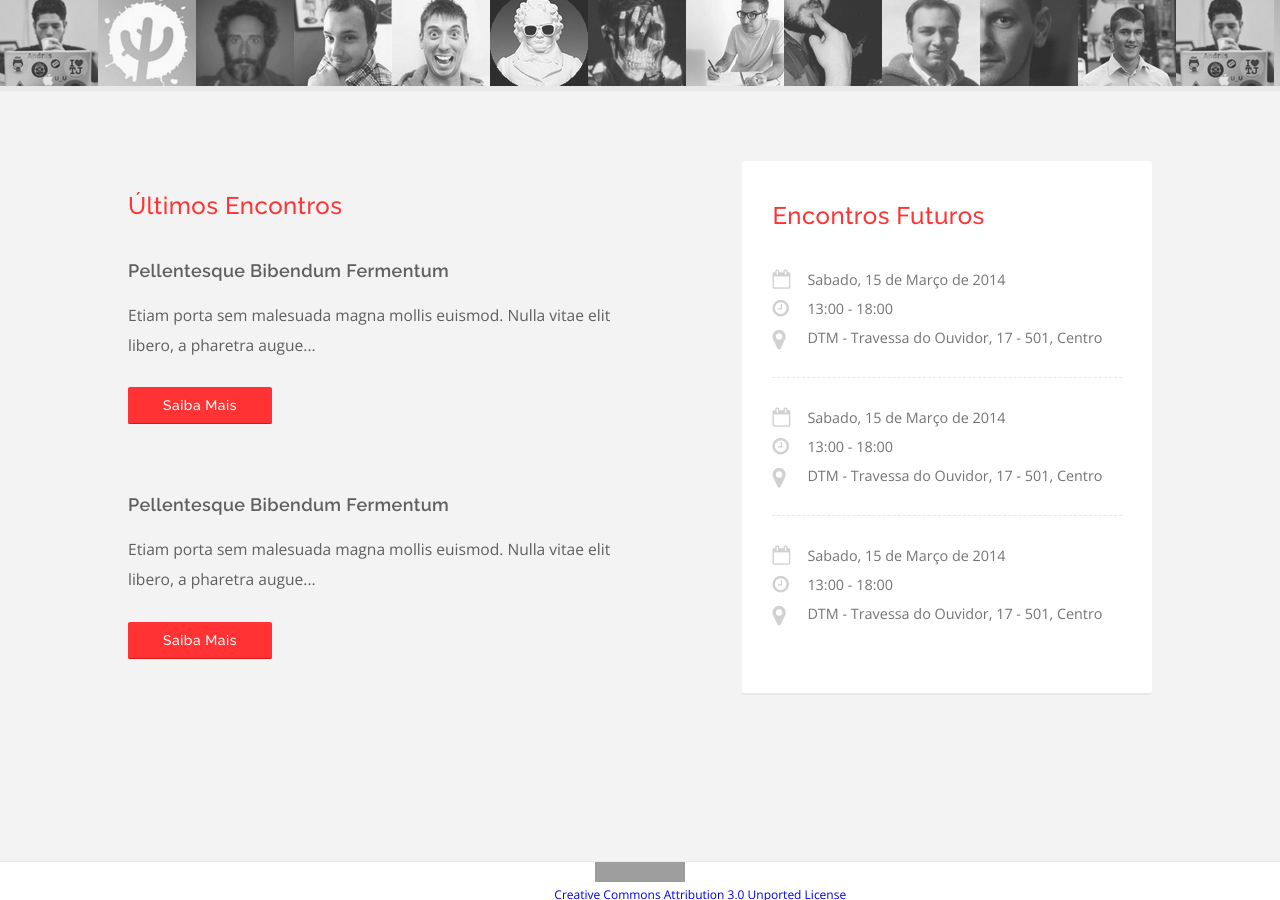
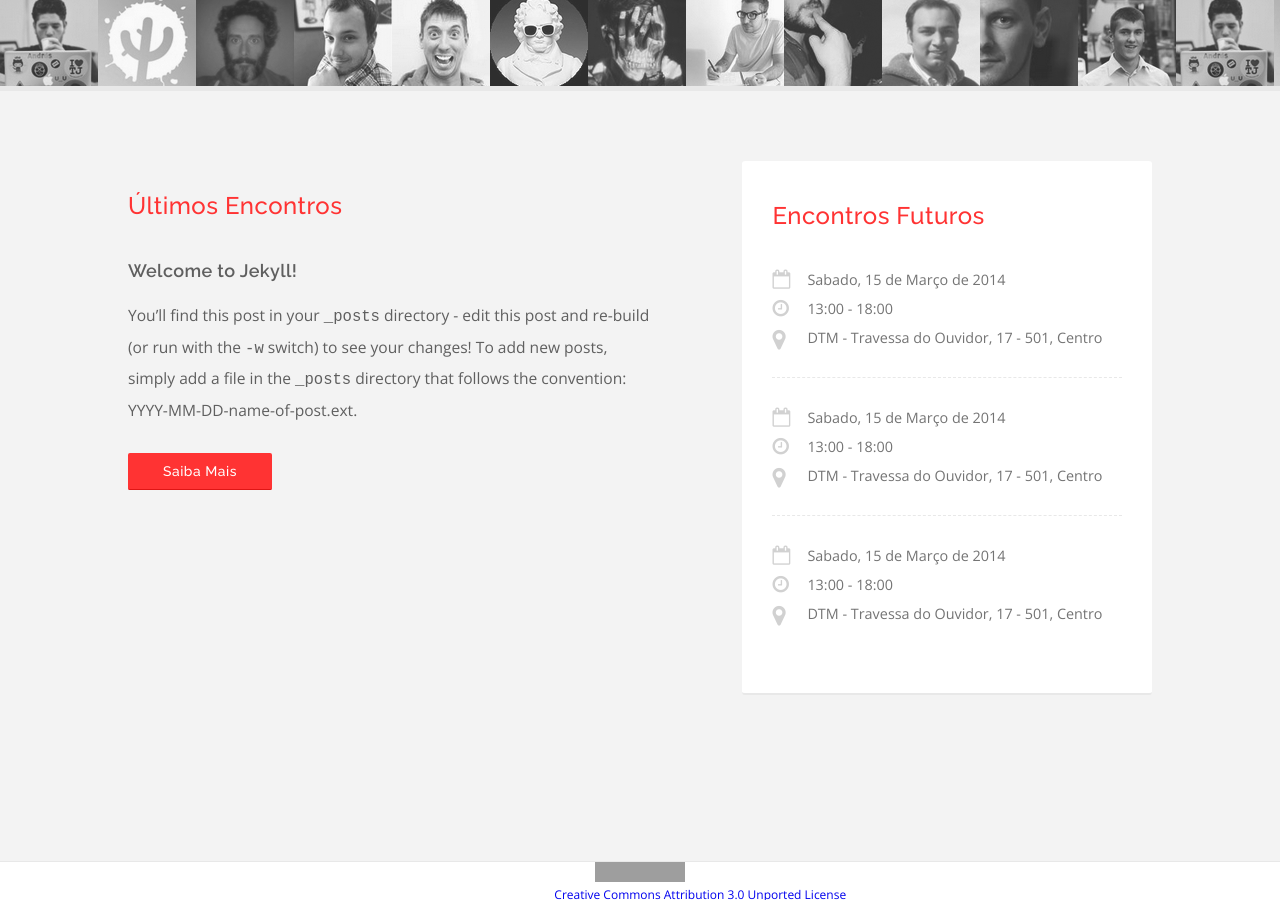
Before and after one commit to rubyonrio/rubyonrio.github.com, a Jekyll site: the page built from index.html, in a window 1280 px wide and 900 px high, scrolled down 1109 px. Built offline with Jekyll 4.4.1, drawn with Linux system fonts in a browser that asks for light colours; nearby versions of some CDN libraries; some web fonts are replaced; grey boxes are pictures that could not be loaded.

Commit message:
Add dynamic list of post to index.

```diff
--- a/index.html
+++ b/index.html
@@ -90,23 +90,16 @@ events:
     <article class="last-meetings">
       <h3>Últimos Encontros</h3>
       <ul>
-        <li>
-          <h4>Pellentesque Bibendum Fermentum</h4>
-          <p>
-            Etiam porta sem malesuada magna mollis euismod. Nulla vitae elit libero, a pharetra augue...
-          </p>
-          <br>
-          <a class="b" href="">Saiba Mais</a>
-        </li>
-
-        <li>
-          <h4>Pellentesque Bibendum Fermentum</h4>
-          <p>
-            Etiam porta sem malesuada magna mollis euismod. Nulla vitae elit libero, a pharetra augue...
-          </p>
-          <br>
-          <a class="b" href="">Saiba Mais</a>
-        </li>
+        {% for post in site.posts %}
+          <li>
+            <h4>{{ post.title }}</h4>
+            <p>
+              {{ post.excerpt }}
+            </p>
+            <br>
+            <a class="b" href="{{ post.url }}">Saiba Mais</a>
+          </li>
+        {% endfor %}
       </ul>
     </article>
 
```
